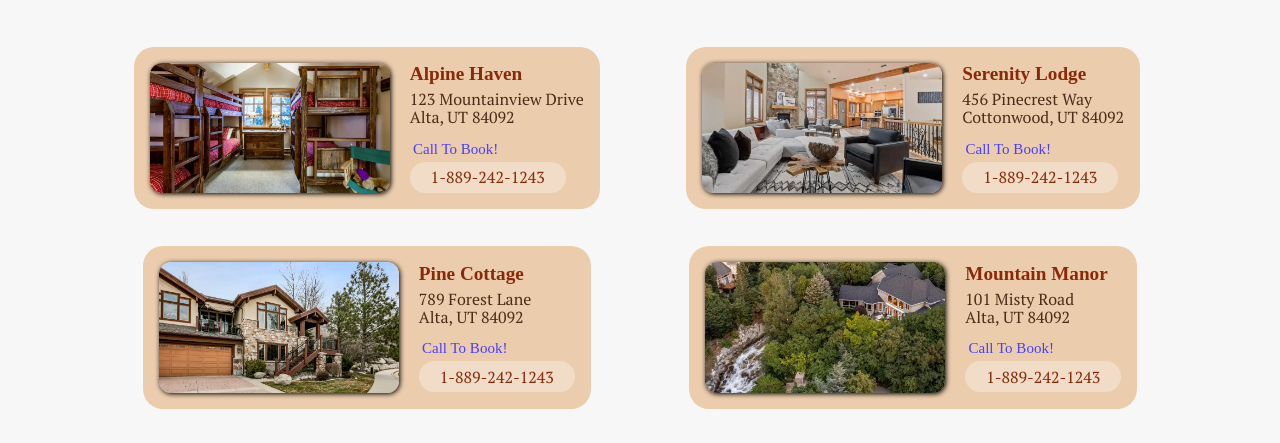
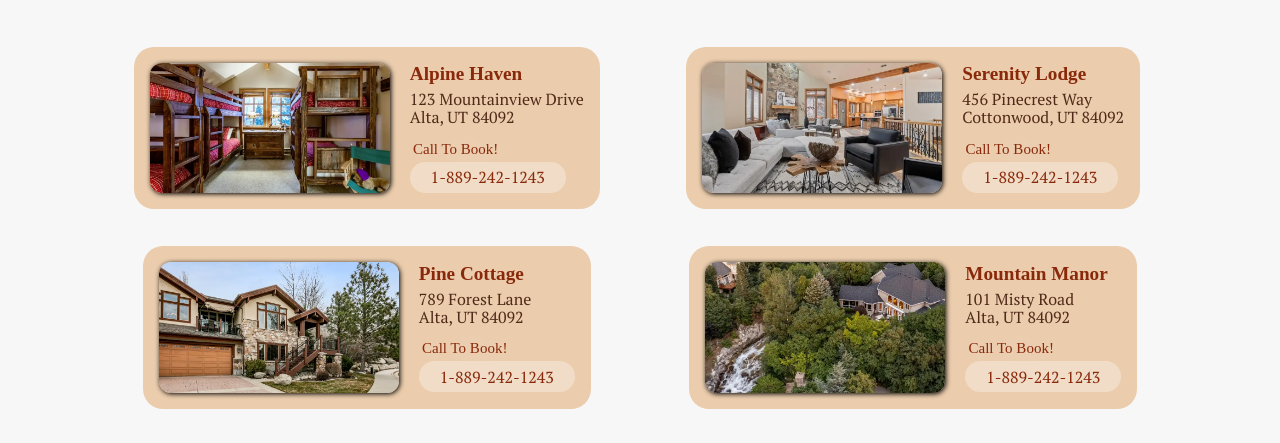
Before and after one commit to tazwilcock/lcc-hotels, a plain HTML site: page index.html in a window 1280 px wide. Shown: the part 311-754 px from the top of the page. Drawn offline with Linux system fonts and the light colour scheme; a web font is replaced by a local one.

Commit message:
contrast

```diff
--- a/scss/_small.scss
+++ b/scss/_small.scss
@@ -185,7 +185,8 @@ main {
         font-style: normal;
       }
       p {
-        color: #1b1389;
+        color: #89290b;
+        text-shadow: 1px 1px 25px white;
         grid-area: book;
         padding: 10px 0;
         margin: 0;
```
Also changed, not shown: css/styles.css, css/styles.min.css.
